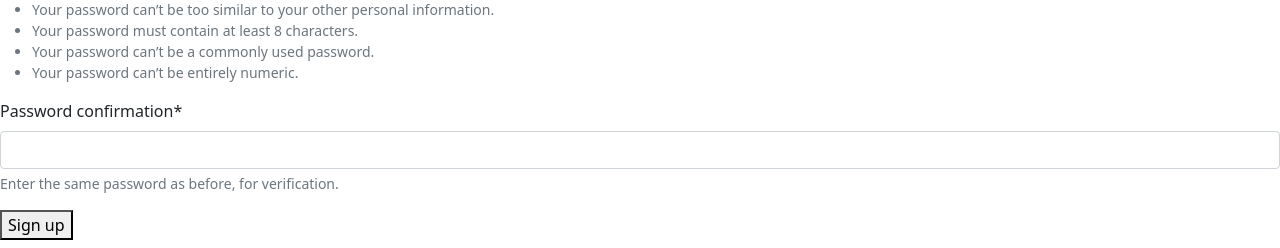
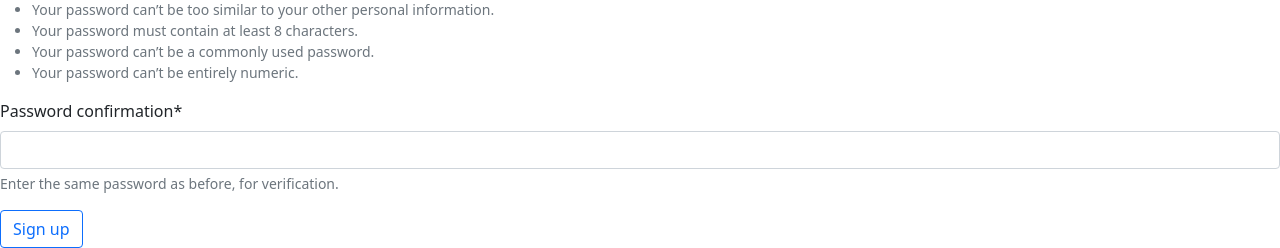
Before and after one commit to RahmatjonIbrohimov/KeepSecret-Django, a Django app: page /register/ in a window 1280 px wide. Shown: the part 576-824 px from the top of the page. Run offline with Django 4.2, Linux system fonts and the light colour scheme; some libraries are stand-ins or nearby versions.

Commit message:
Update: update submit button

```diff
--- a/users/templates/register.html
+++ b/users/templates/register.html
@@ -11,7 +11,7 @@
   <form method="post">
     {% csrf_token %}
     {{ form|crispy }}
-    <button type="submit">Sign up</button>
+    <button type="submit" class="btn btn-outline-primary">Sign up</button>
   </form>
 <script src="https://cdn.jsdelivr.net/npm/bootstrap@5.0.2/dist/js/bootstrap.bundle.min.js" integrity="sha384-MrcW6ZMFYlzcLA8Nl+NtUVF0sA7MsXsP1UyJoMp4YLEuNSfAP+JcXn/tWtIaxVXM" crossorigin="anonymous"></script>
 <script src="https://cdn.jsdelivr.net/npm/@popperjs/core@2.9.2/dist/umd/popper.min.js" integrity="sha384-IQsoLXl5PILFhosVNubq5LC7Qb9DXgDA9i+tQ8Zj3iwWAwPtgFTxbJ8NT4GN1R8p" crossorigin="anonymous"></script>
```
